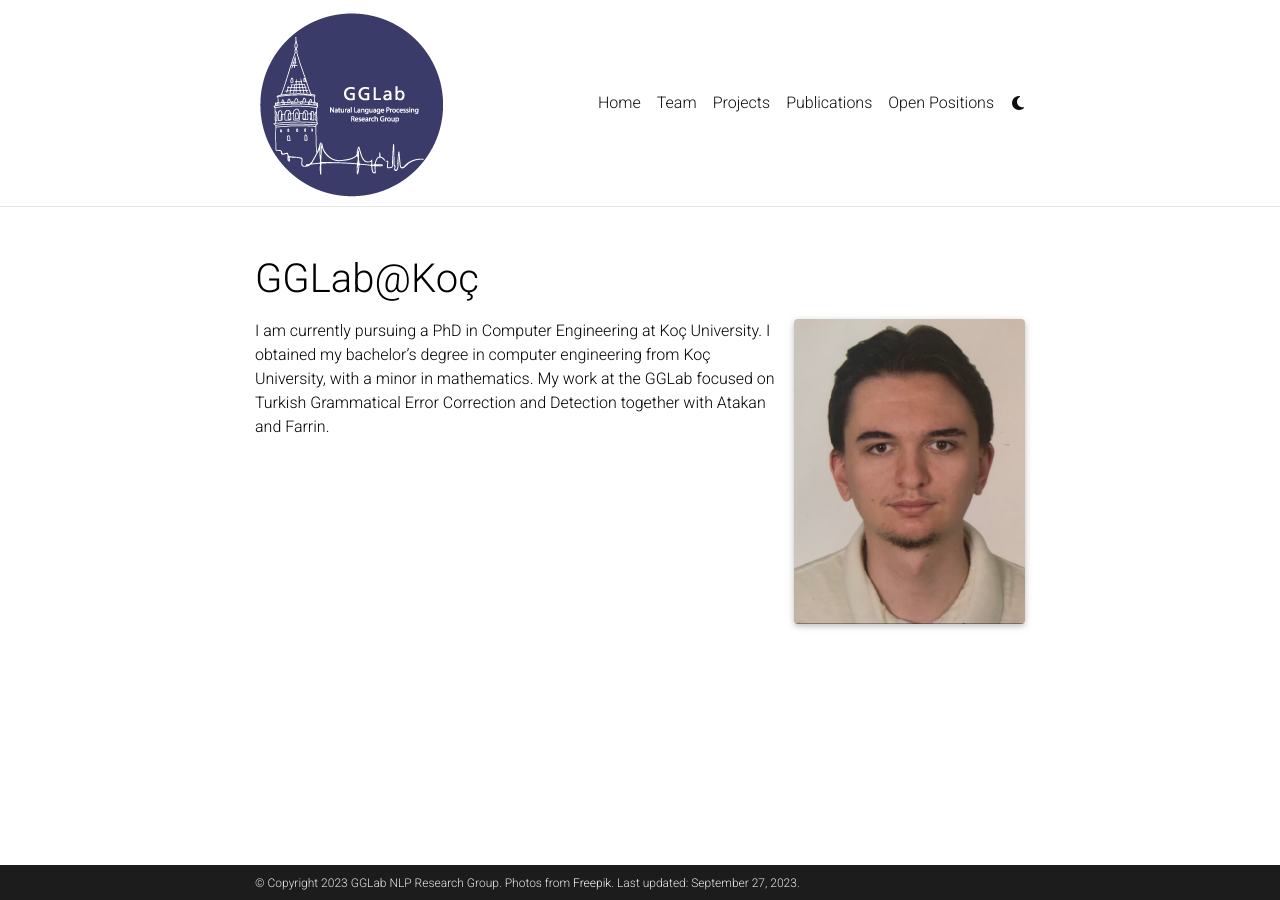
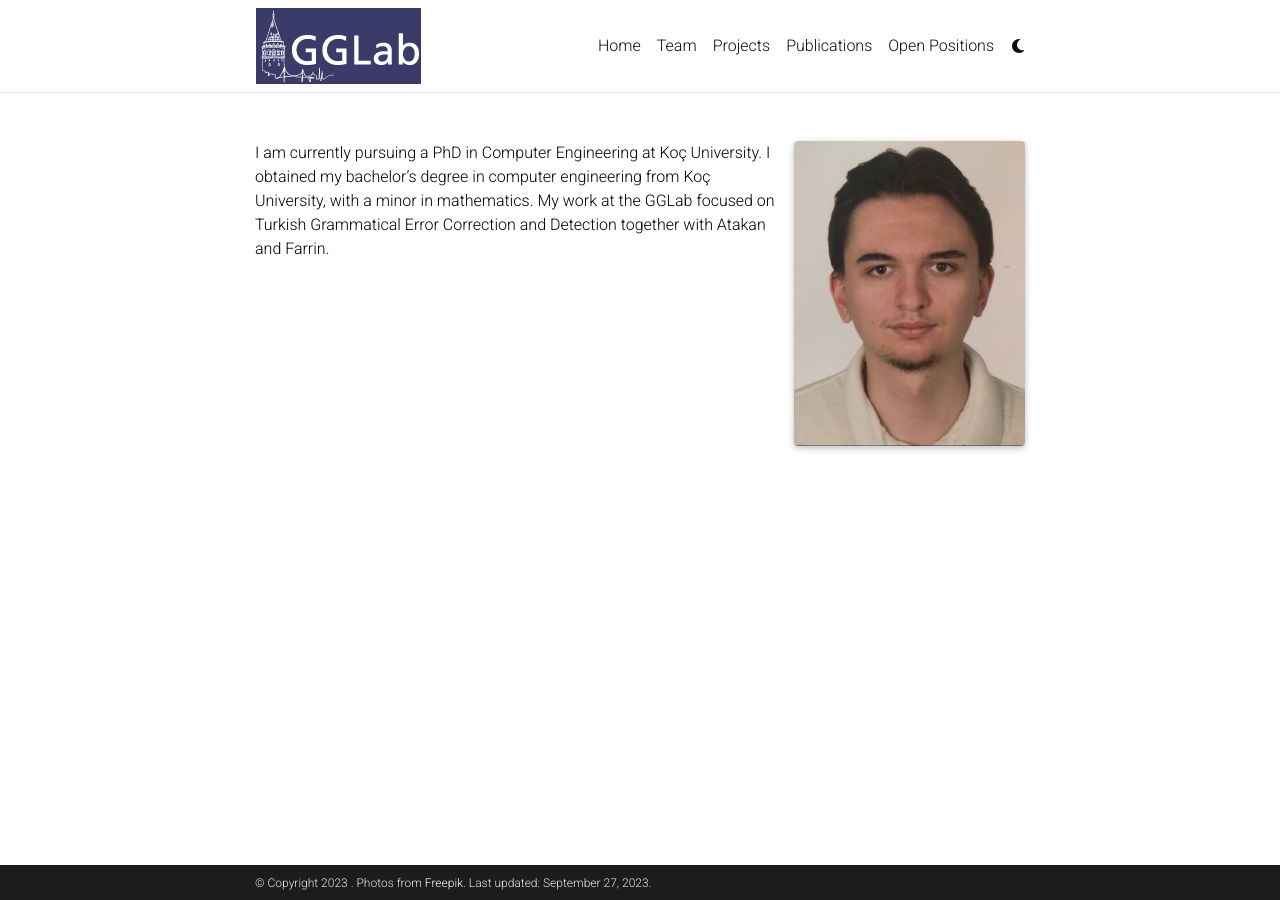
Before and after one commit to GGLAB-KU/gglab-ku.github.io, a Jekyll site: the page built from _members/alumni_andrew.md, in a window 1280 px wide. Built offline with Jekyll 4.4.1, drawn with Linux system fonts in a browser that asks for light colours; comment, search, counter and statistics services are not loaded; a style sheet for code colours, icons or effects is not loaded.

```diff
--- a/_config.yml
+++ b/_config.yml
@@ -2,10 +2,10 @@
 # Site settings
 # -----------------------------------------------------------------------------
 
-title: GGLab@Koç # the website title (if blank, full name will be used instead)
-first_name: GGLab
+title:  # the website title (if blank, full name will be used instead)
+first_name:
 middle_name:
-last_name: NLP Research Group
+last_name:
 email: gosahin@ku.edu.tr
 description: > # the ">" symbol means to ignore newlines until "footer_text:"
   Homepage for GGLab@Koc
```
Also changed, not shown: assets/img/gg-logo-big.png (added), assets/img/gg-logo-blue.png (added), assets/img/gg-logo-nb.png (added), assets/img/gg-logo.png.
